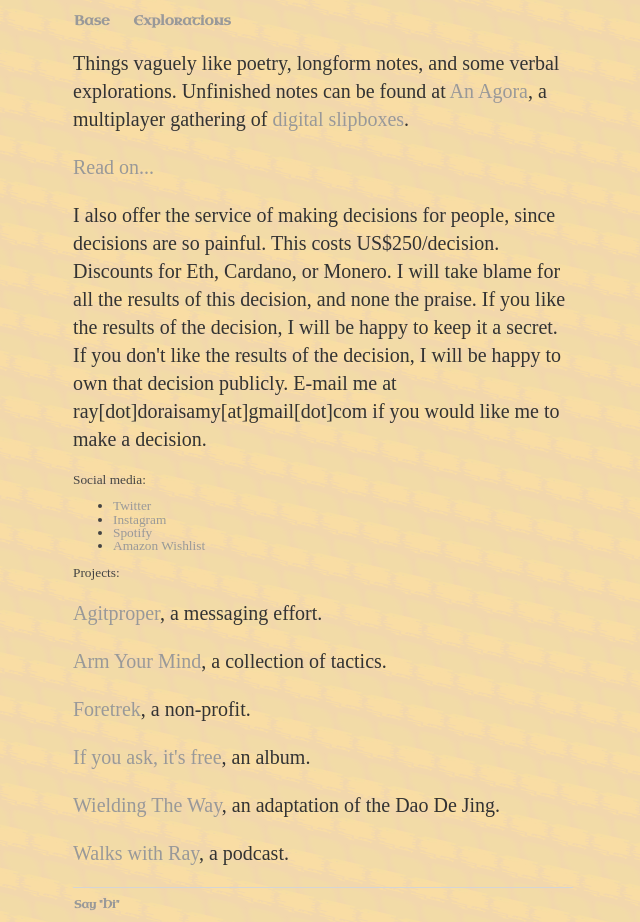
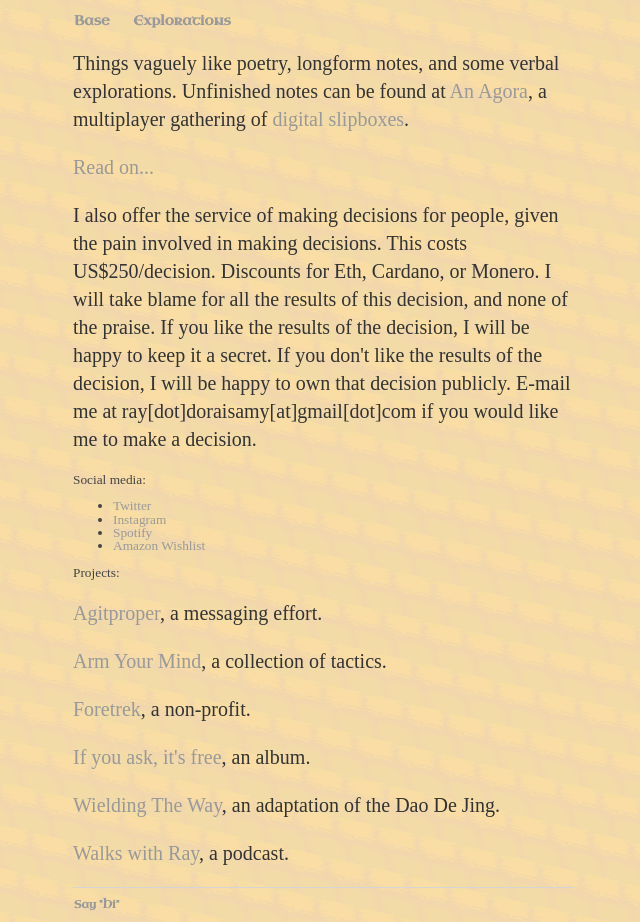
Before and after one commit to ray-dorai/ray-dorai.github.io, a Jekyll site: the page built from index.html, in a window 1280 px wide. Shown: the whole page, without its empty margins (317-957 px from the left). Built offline with Jekyll 4.4.1, drawn with Linux system fonts in a browser that asks for light colours; some web fonts are replaced.

Commit message:
Update index.html

```diff
--- a/index.html
+++ b/index.html
@@ -5,7 +5,7 @@
 <div class="blurb">
 	<p>Things vaguely like poetry, longform notes, and some verbal explorations. Unfinished notes can be found at <a href="https://anagora.org/@forshaper">An Agora</a>, a multiplayer gathering of <a href="https://en.wikipedia.org/wiki/Zettelkasten">digital slipboxes</a>.</p>
 	<p><a href="/explorations">Read on...</a></p>
-	<p>I also offer the service of making decisions for people, since decisions are so painful. This costs US$250/decision. Discounts for Eth, Cardano, or Monero. I will take blame for all the results of this decision, and none the praise. If you like the results of the decision, I will be happy to keep it a secret. If you don't like the results of the decision, I will be happy to own that decision publicly. E-mail me at ray[dot]doraisamy[at]gmail[dot]com if you would like me to make a decision.</p>
+	<p>I also offer the service of making decisions for people, given the pain involved in making decisions. This costs US$250/decision. Discounts for Eth, Cardano, or Monero. I will take blame for all the results of this decision, and none of the praise. If you like the results of the decision, I will be happy to keep it a secret. If you don't like the results of the decision, I will be happy to own that decision publicly. E-mail me at ray[dot]doraisamy[at]gmail[dot]com if you would like me to make a decision.</p>
 
 	Social media:
 	<ul>
```
